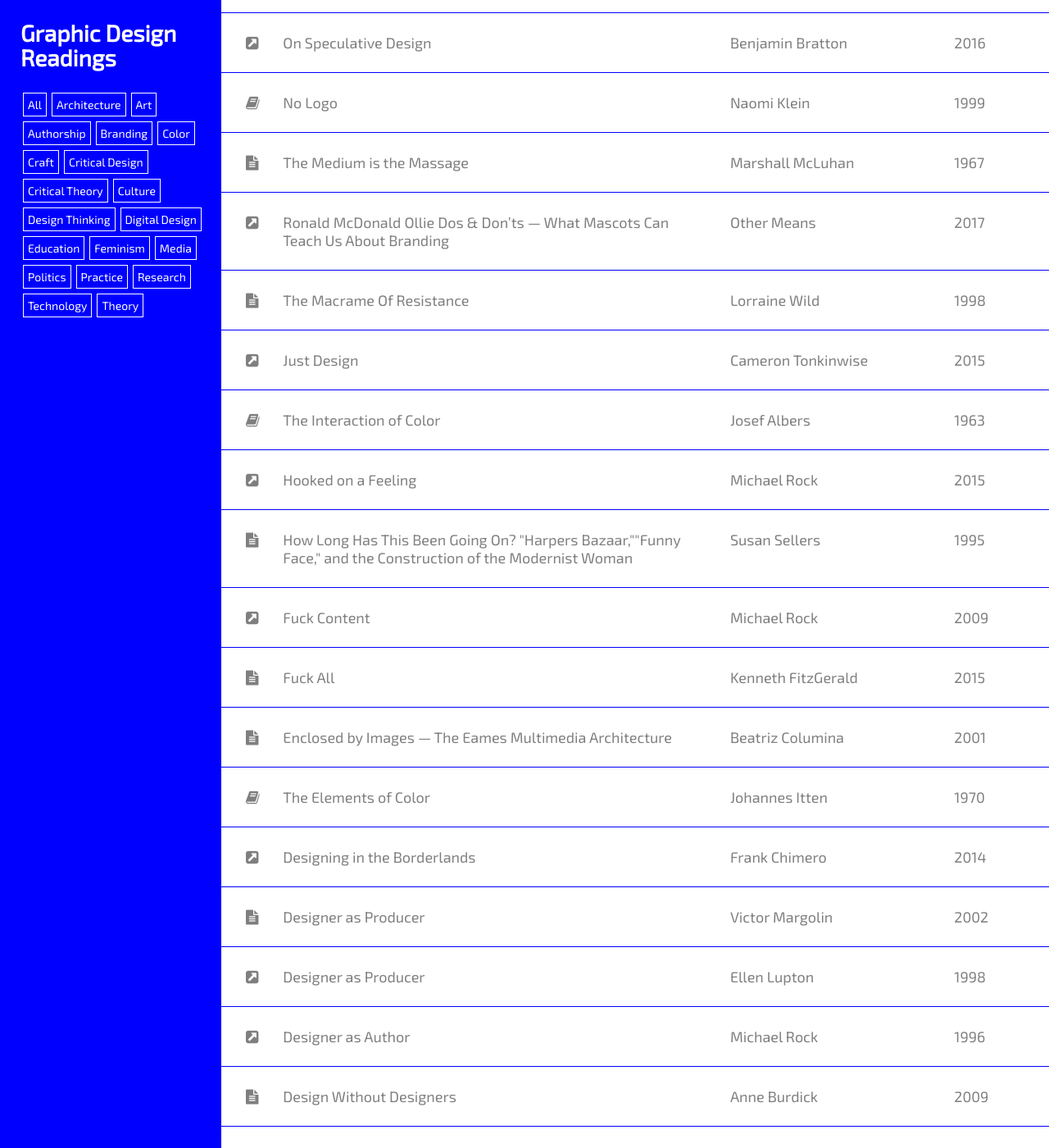
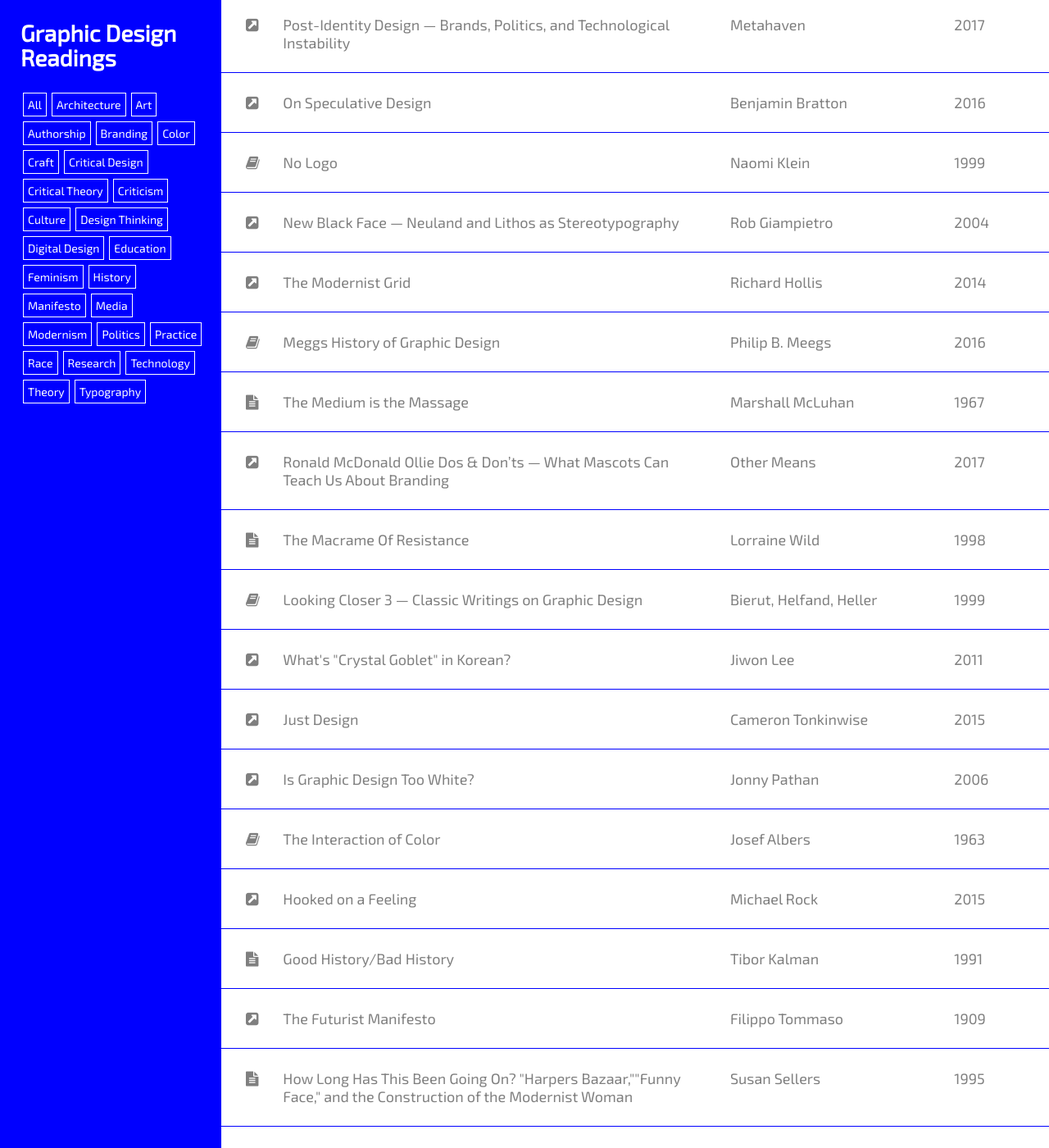
Before and after one commit to jarrettfuller/Graphic-Design-Readings, a Jekyll site: the page built from index.html, in a window 1280 px wide and 1400 px high, scrolled down 1028 px. Shown: the whole window at 82% size. Built offline with Jekyll 4.4.1, drawn with Linux system fonts in a browser that asks for light colours; nearby versions of some CDN libraries; comment, search, counter and statistics services are not loaded; some of the changed text lies outside the part shown.

Commit message:
more readings

```diff
--- a/_layouts/default.html
+++ b/_layouts/default.html
@@ -14,7 +14,7 @@
 
         <header>
 
-            <h1><a href="/index.html">Graphic Design Readings</a></h1>
+            <h1><a href="index.html">Graphic Design Readings</a></h1>
 
             <nav>
      <ul class="blog-tags-list clearfix">
--- a/_layouts/page.html
+++ b/_layouts/page.html
@@ -26,7 +26,7 @@
 </head>
 <body>
 
-    <header><a href="/index">← Back</a></header>
+    <header><a href="index">← Back</a></header>
 
 <div class="about">
 
--- /dev/null
+++ b/_posts/2017-9-15-good-history-bad-history.md
@@ -0,0 +1,10 @@
+---
+title: Good History/Bad History
+author: Tibor Kalman
+type: <i class="fa fa-file-text" aria-hidden="true"></i>
+tags:
+- History
+- Criticism
+year: 1991
+link: PDF/kalman_good-history-bad-history.pdf
+---
--- /dev/null
+++ b/_posts/2017-9-15-is-graphic-design-too-white.md
@@ -0,0 +1,9 @@
+---
+title: Is Graphic Design Too White?
+author: Jonny Pathan
+type: <i class="fa fa-external-link-square" aria-hidden="true"></i>
+tags:
+- Race
+year: 2006
+link: https://watb.co.uk/is-graphic-design-too-white/
+---
--- /dev/null
+++ b/_posts/2017-9-15-modernist-grid.md
@@ -0,0 +1,9 @@
+---
+title: The Modernist Grid
+author: Richard Hollis
+type: <i class="fa fa-external-link-square" aria-hidden="true"></i>
+tags:
+- Modernism
+year: 2014
+link: https://www.readingdesign.org/modernist-grid
+---
--- /dev/null
+++ b/_posts/2017-9-15-new-black-face.md
@@ -0,0 +1,10 @@
+---
+title: New Black Face — Neuland and Lithos as Stereotypography
+author: Rob Giampietro
+type: <i class="fa fa-external-link-square" aria-hidden="true"></i>
+tags:
+- Typography
+- Race
+year: 2004
+link: https://www.linedandunlined.com/archive/new-black-face
+---
```
Also changed, not shown: _posts/2017-9-15-dada-manifesto.md (added, +9 -0 lines), _posts/2017-9-15-first-things-first-2000.md (added, +9 -0 lines), _posts/2017-9-15-first-things-first.md (added, +9 -0 lines), _posts/2017-9-15-futurist-manifesto.md (added, +9 -0 lines), _posts/2017-9-15-korean-crystal-goblet.md (added, +9 -0 lines), _posts/2017-9-15-looking-closer.md (added, +9 -0 lines), _posts/2017-9-15-meggs-history.md (added, +9 -0 lines), _posts/2017-9-15-ten-footnotes.md (added, +9 -0 lines).
